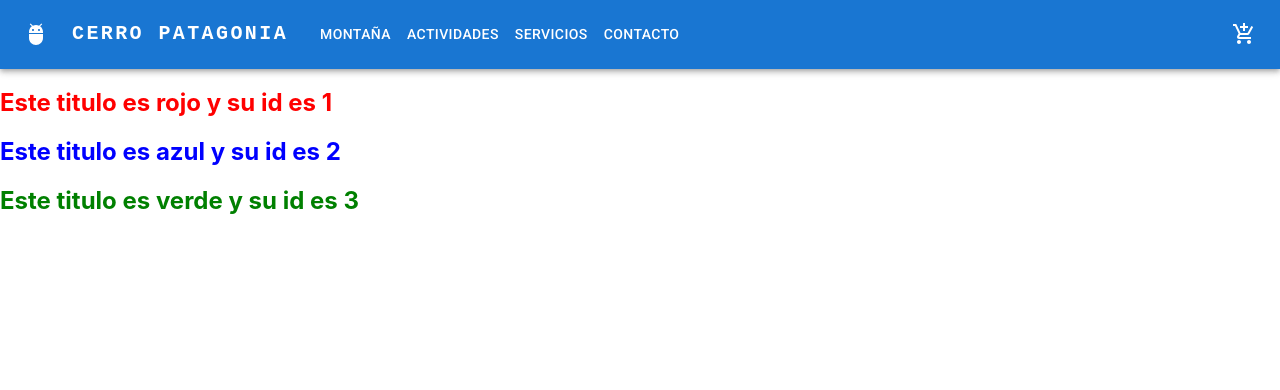
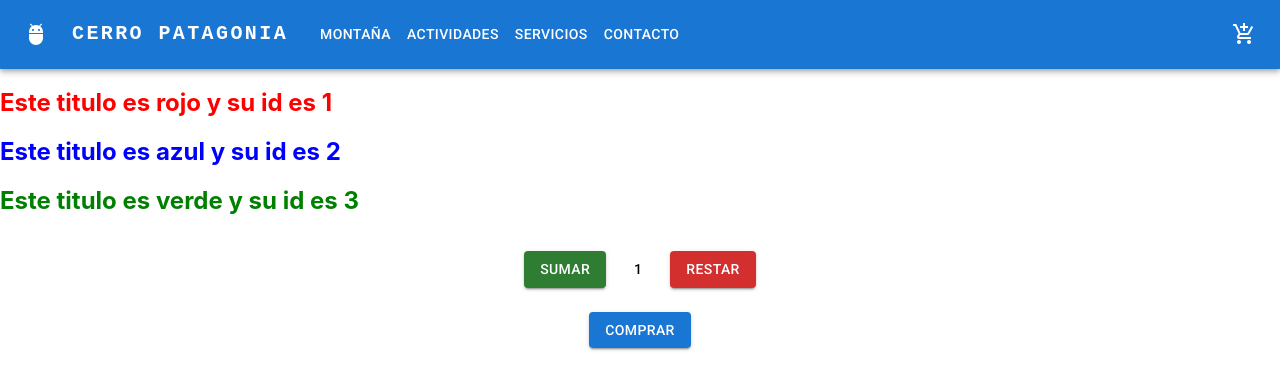
Before and after one commit to Nfontana1501/ReactJS-CoderHouse, a React (Create React App) app: page / in a window 1280 px wide. Shown: the top 390 px of the page. Built offline with nearby package versions, Linux system fonts and the light colour scheme.

Commit message:
desafio 4, ReactJS - CoderHouse

```diff
--- a/src/App.js
+++ b/src/App.js
@@ -1,6 +1,8 @@
 import './App.css';
 import ItemListContainer from './components/ItemListContainer';
 import NavBar from './components/NavBar';
+import Contador from './components/Contador';
+
 
 function App() {
 
@@ -8,14 +10,27 @@ function App() {
     console.log(text)
   }
 
+  function onAdd (text){
+    alert(text)
+  }
+
   return (
     <div className="">
         <NavBar />
+
         <ItemListContainer
           color={["red", "blue", "green"]}
           id={[1,2,3]}
           clText={clText}
-          />
+        />
+
+        <Contador
+          stock={10}
+          initial={1}
+          onAdd={onAdd}
+        />
+
+
     </div>
   );
 }
--- /dev/null
+++ b/src/components/Contador.jsx
@@ -0,0 +1,72 @@
+import { Button } from '@mui/material';
+import React, { useState, useEffect } from 'react';
+
+
+const Contador = ({stock, initial, onAdd}) => {
+const [contador, setContador] = useState(initial)
+
+    return (
+        <div
+        style={{
+            padding: '1rem',
+            display: 'flex',
+            flexDirection: 'column',
+            justifyContent: 'space-between',
+            alignItems: 'center',
+        }}>
+
+            <div>
+                <Button
+                style={{
+                    marginBottom: '.5rem',
+                }}
+                variant="contained"
+                color="success"
+                disabled = {contador === stock}
+                onClick={() => {
+                    setContador(contador + 1)
+                }}>
+                Sumar
+                </Button>
+
+                <Button
+                style={{
+                    marginBottom: '.5rem',
+                }}
+                variant="outlained"
+                color="secondary"
+                >
+                {contador}
+                </Button>
+
+                <Button
+                style={{
+                    marginBottom: '.5rem',
+                }}
+                variant="contained"
+                color="error"
+                disabled = {contador === 0}
+                onClick={() => {
+                    setContador(contador - 1)
+                }}>
+                Restar
+                </Button>
+            </div>
+
+            <Button
+            style={{
+                marginTop: '1rem',
+            }}
+            variant="contained"
+            color="primary"
+            onClick={() => {
+                onAdd(`la cantidad de items seleccionada ha sido de ${contador}`);
+            }}>
+            Comprar
+            </Button>
+
+        </div>
+    );
+}
+
+export default Contador;
```
Also changed, not shown: 1 other file (tests, documents, lock files or other folders).
